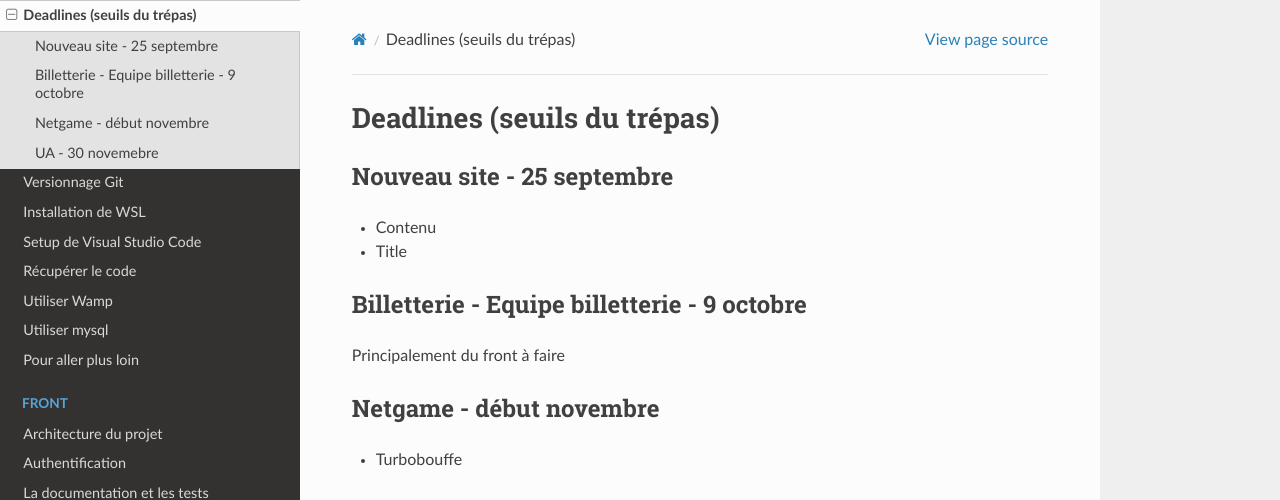
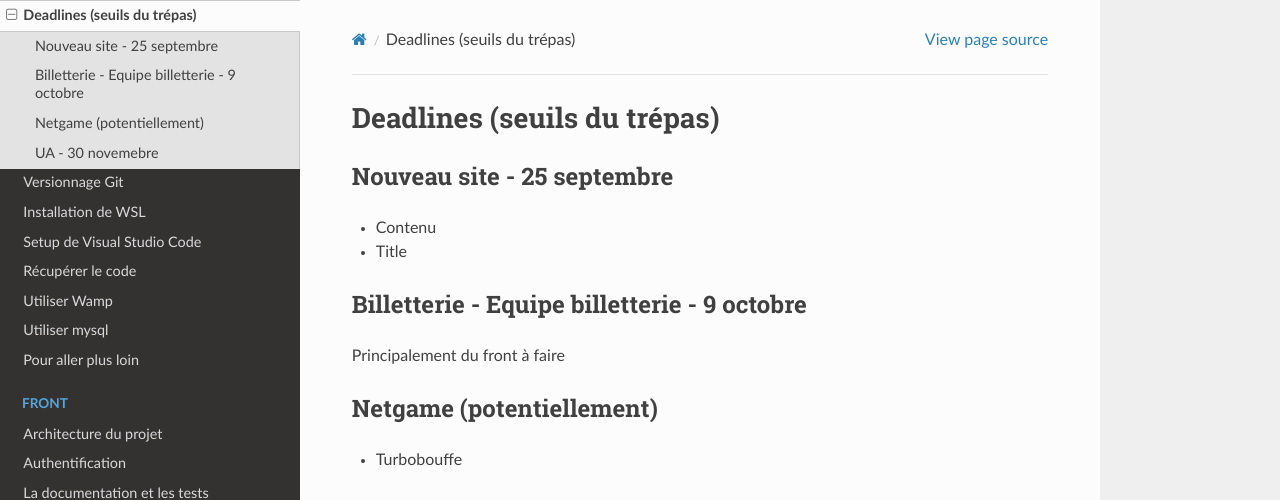
Before and after one commit to ungdev/UA, a Sphinx documentation site: the page built from docs/doc_general/deadlines.md, in a window 1280 px wide and 933 px high. Shown: the top 500 px of the window. Built offline with Sphinx 7.4.7 and the Read the Docs theme 2.0.0, drawn with Linux system fonts in a browser that asks for light colours.

Commit message:
Update deadlines.md

```diff
--- a/docs/doc_general/deadlines.md
+++ b/docs/doc_general/deadlines.md
@@ -10,7 +10,7 @@
 
 Principalement du front à faire
 
-## Netgame - début novembre
+## Netgame (potentiellement)
 
 - Turbobouffe
 
```
